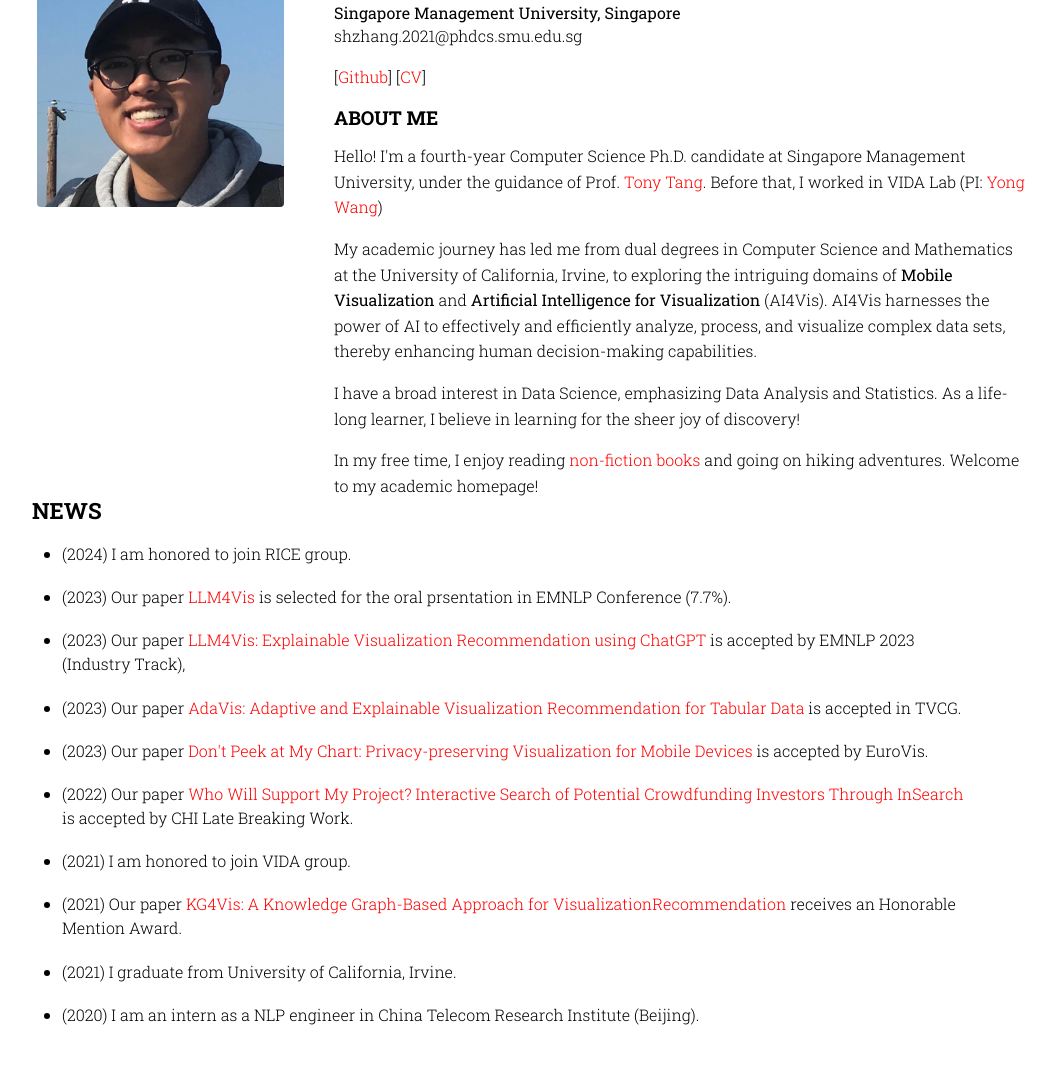
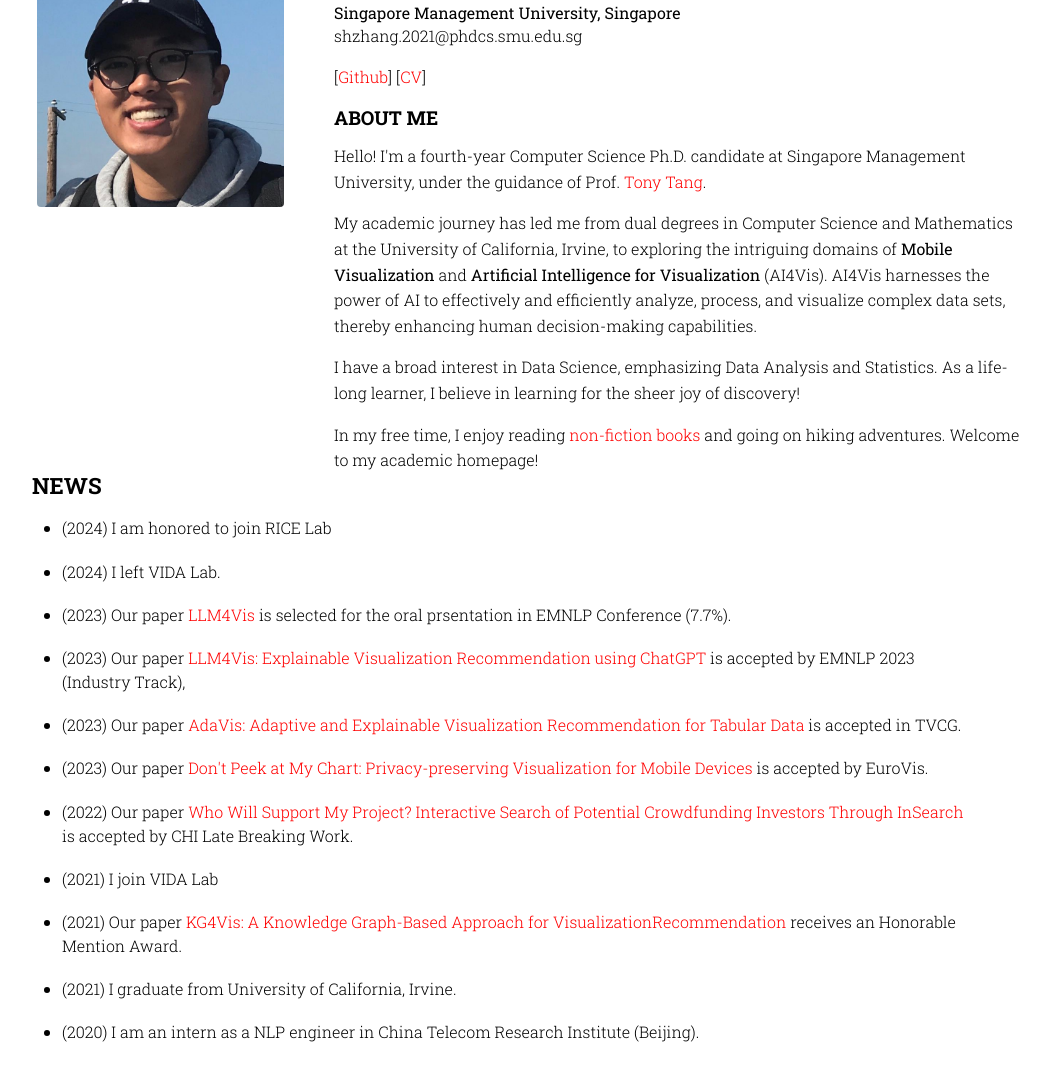
Before and after one commit to AlexanderZsh/alexanderzsh.github.io, a plain HTML site: page index.html in a window 1280 px wide. Shown: the part 171-1243 px from the top of the page, without its empty margins (108-1164 px from the left). Drawn offline with nearby package versions, Linux system fonts and the light colour scheme.

Commit message:
Update index.html

```diff
--- a/index.html
+++ b/index.html
@@ -81,7 +81,7 @@
             <h4 style="margin-bottom:0.75em;">About Me</h4>
 
             <p>Hello! I'm a fourth-year Computer Science Ph.D. candidate at Singapore Management University, under the guidance of Prof. <a
-                href="https://hcitang.github.io/">Tony Tang</a>. Before that, I worked in VIDA Lab (PI: <a href="https://yong-wang.org/">Yong Wang</a>)</p>
+                href="https://hcitang.github.io/">Tony Tang</a>.
             <p>My academic journey has led me from dual degrees in Computer Science and Mathematics at the University of California, Irvine, to exploring the intriguing domains of <b>Mobile Visualization</b> and <b>Artificial Intelligence for Visualization</b> (AI4Vis). AI4Vis harnesses the power of AI to effectively and efficiently analyze, process, and visualize complex data sets, thereby enhancing human decision-making capabilities.</p>
 
             <P>I have a broad interest in Data Science, emphasizing Data Analysis and Statistics. As a life-long learner, I believe in learning for the sheer joy of discovery!
@@ -106,7 +106,10 @@
       <p>
       <ul class="pubs">
         <li>
-          (2024) I am honored to join RICE group.
+          (2024) I am honored to join RICE Lab
+        </li>
+        <li>
+          (2024) I left VIDA Lab.
         </li>
         <li>
           (2023) Our paper <a href="https://arxiv.org/pdf/2310.07652.pdf">LLM4Vis</a> is selected for the oral prsentation in EMNLP Conference (7.7%).
@@ -124,7 +127,7 @@
           (2022) Our paper <a href="https://arxiv.org/pdf/2205.02041.pdf">Who Will Support My Project? Interactive Search of Potential Crowdfunding Investors Through InSearch</a> is accepted by CHI Late Breaking Work.
         </li>
         <li>
-          (2021) I am honored to join VIDA group.
+          (2021) I join VIDA Lab
         </li>
         <li>
           (2021) Our paper <a href="https://arxiv.org/pdf/2107.12548.pdf">KG4Vis: A Knowledge Graph-Based Approach for VisualizationRecommendation</a> receives an Honorable Mention Award.
```
